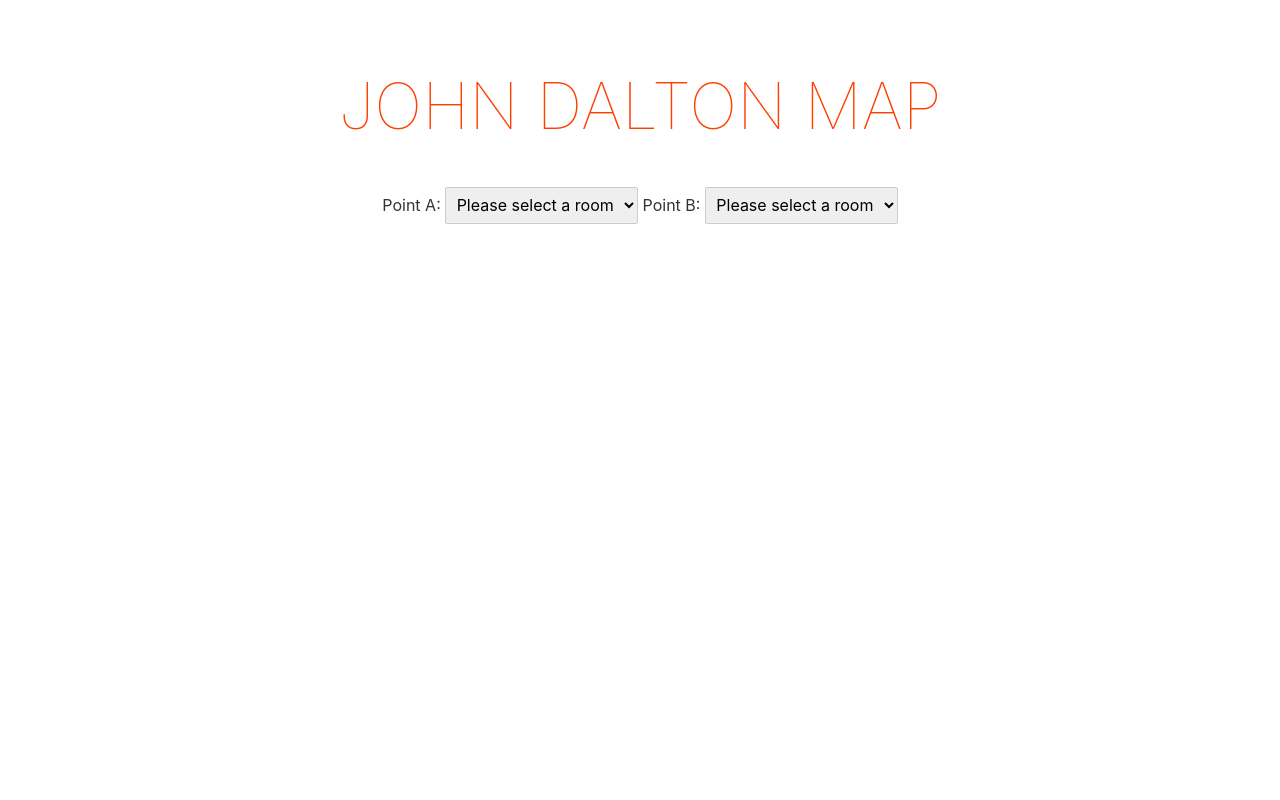
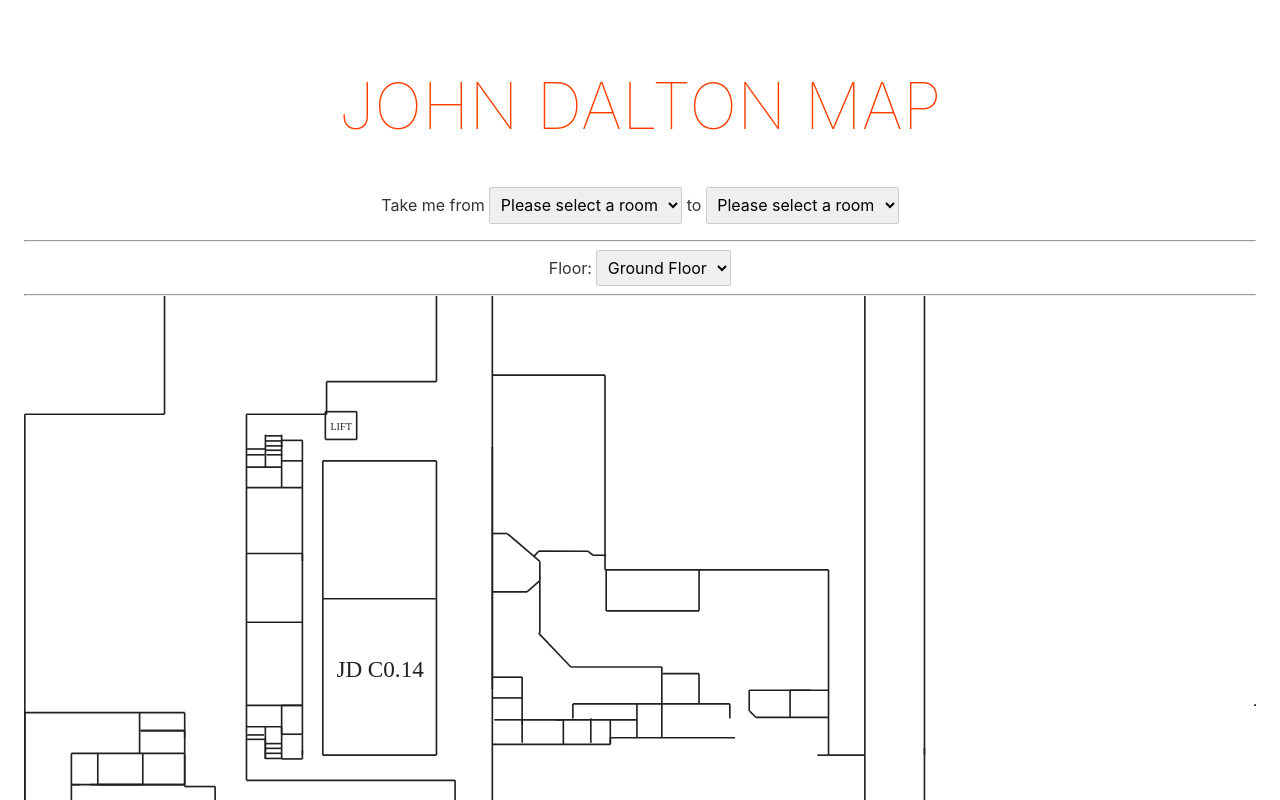
Before and after one commit to khall02i/mmu-map, a Svelte app in the folder frontend/: page / in a window 1280 px wide. Shown: the top 800 px of the page. Built offline with nearby package versions, Linux system fonts and the light colour scheme; what node-dijkstra would draw is missing.

Commit message:
Add rudimentary SVG stuff

```diff
--- a/frontend/src/App.svelte
+++ b/frontend/src/App.svelte
@@ -1,5 +1,6 @@
 <script>
 	import NodeSelector from "./components/NodeSelector.svelte";
+	import MapComponent from "./components/MapComponent.svelte";
 	import { datapoints } from "./lib/datapoints";
 	import { PathBetween } from "./lib/dijkstra";
 
@@ -14,10 +15,10 @@
 <main>
 	<h1>John Dalton Map</h1>
 
-	Point A:
+	Take me from
 	<NodeSelector nodeNames={importantNodeNames} bind:selectedValue={node1} />
 
-	Point B:
+	to
 	<NodeSelector nodeNames={importantNodeNames} bind:selectedValue={node2} />
 
 	{#if node1 && node2}
@@ -27,6 +28,9 @@
 			{JSON.stringify(PathBetween(node1, node2), null, "\t")}
 		</code>
 	{/if}
+	<hr />
+
+	<MapComponent />
 </main>
 
 <style>
--- /dev/null
+++ b/frontend/src/components/MapComponent.svelte
@@ -0,0 +1,42 @@
+<script>
+	let floor = 0;
+</script>
+
+<div class="map-container">
+	<div class="floor-select">
+		Floor:
+		<select bind:value={floor}>
+			<option value={0}>Ground Floor</option>
+			<option value={1}>1st Floor</option>
+			<option value={2}>2nd Floor</option>
+			<option value={3}>3rd Floor</option>
+		</select>
+	</div>
+	<hr />
+	<div class="map-img-container">
+		<img src={"/maps/" + floor + ".svg"} alt="A map of MMU" />
+	</div>
+</div>
+
+<style>
+	hr {
+		width: 100%;
+		margin: 0;
+	}
+
+	.map-container {
+		width: 100%;
+		display: flex;
+		flex-wrap: wrap;
+		justify-content: center;
+	}
+
+	.floor-select {
+		margin-left: auto;
+		margin-right: auto;
+	}
+
+	.map-img-container {
+		width: 100%;
+	}
+</style>
```
Also changed, not shown: frontend/public/maps/0.svg (added), frontend/public/maps/1.svg (added).
